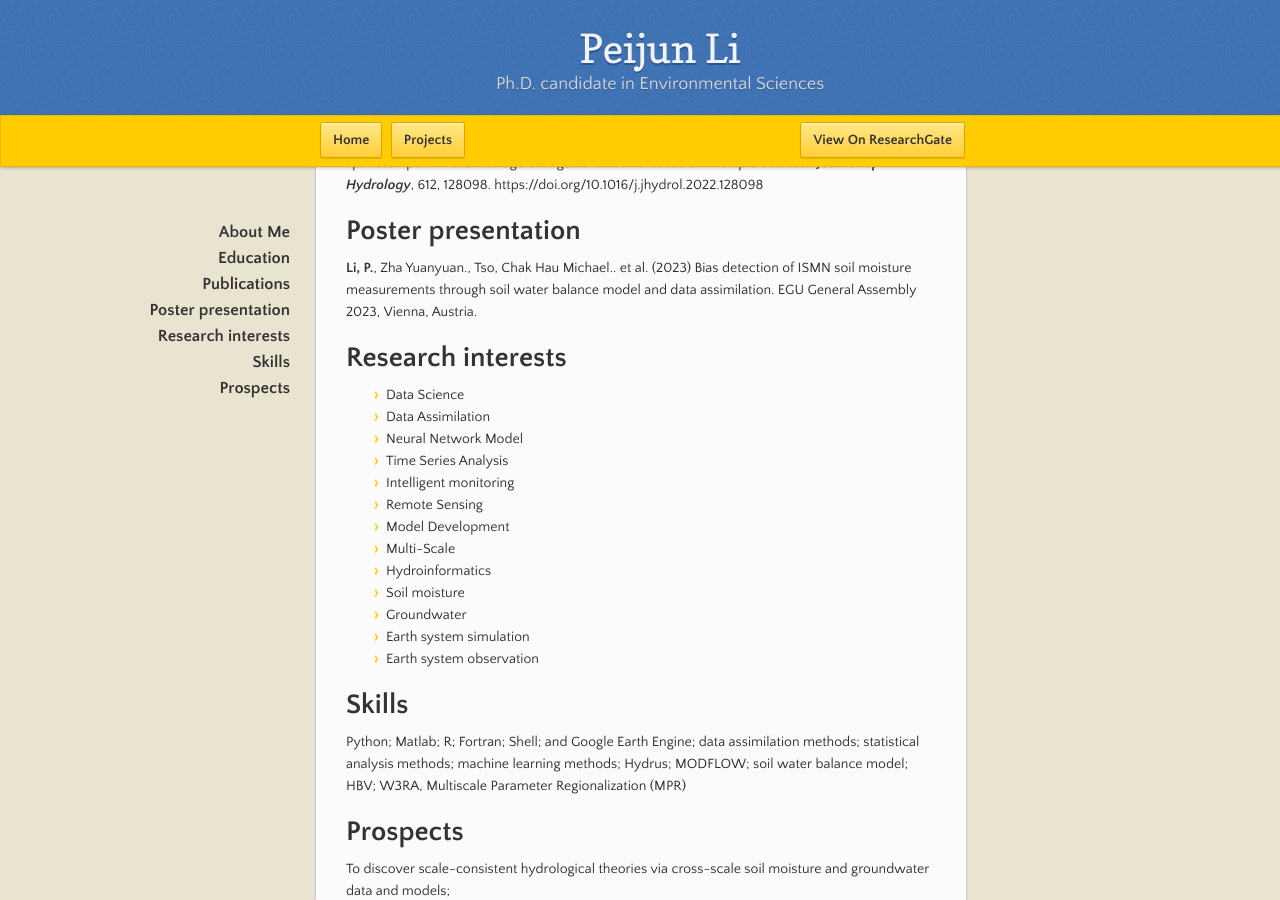
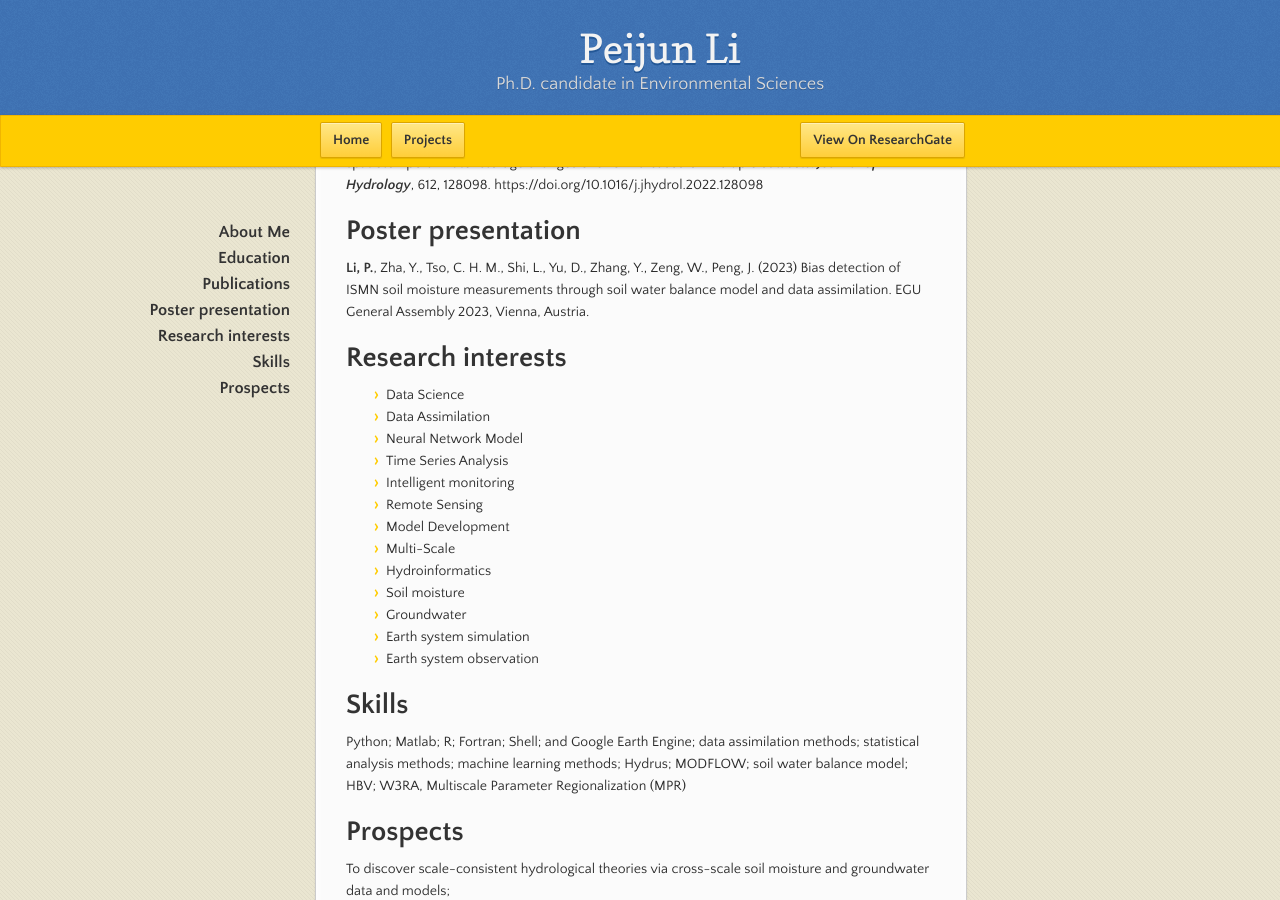
Before and after one commit to PercyLeeMaxWell/PercyLeeMaxWell.github.io, a Jekyll site: the page built from index.md, in a window 1280 px wide and 900 px high, scrolled down 801 px. Built offline with Jekyll 4.4.1, drawn with Linux system fonts in a browser that asks for light colours.

Commit message:
Update index.md

```diff
--- a/index.md
+++ b/index.md
@@ -15,7 +15,7 @@ Visiting student at the Helmholtz Centre for Environmental Research – UFZ, Ger
 **Li, P.**, Zha, Y., Shi, L., & Zhong, H. (2022). Assessing the Global Relationships Between Teleconnection Factors and Terrestrial Water Storage Components. ***Water Resources Management***, 36, 119–133. https://doi.org/10.1007/s11269-021-03015-x
 Yin, W., Yang, S., Hu, L., Tian, S., Wang, X., Zhao, R., & **Li, P.** (2022). Improving understanding of spatiotemporal water storage changes over China based on multiple datasets. ***Journal of Hydrology***, 612, 128098. https://doi.org/10.1016/j.jhydrol.2022.128098
 # Poster presentation
-**Li, P.**, Zha Yuanyuan., Tso, Chak Hau Michael.. et al. (2023) Bias detection of ISMN soil moisture measurements through soil water balance model and data assimilation. EGU General Assembly 2023, Vienna, Austria.
+**Li, P.**, Zha, Y., Tso, C. H. M., Shi, L., Yu, D., Zhang, Y., Zeng, W., Peng, J. (2023) Bias detection of ISMN soil moisture measurements through soil water balance model and data assimilation. EGU General Assembly 2023, Vienna, Austria.
 # Research interests
 * Data Science
 * Data Assimilation
```
